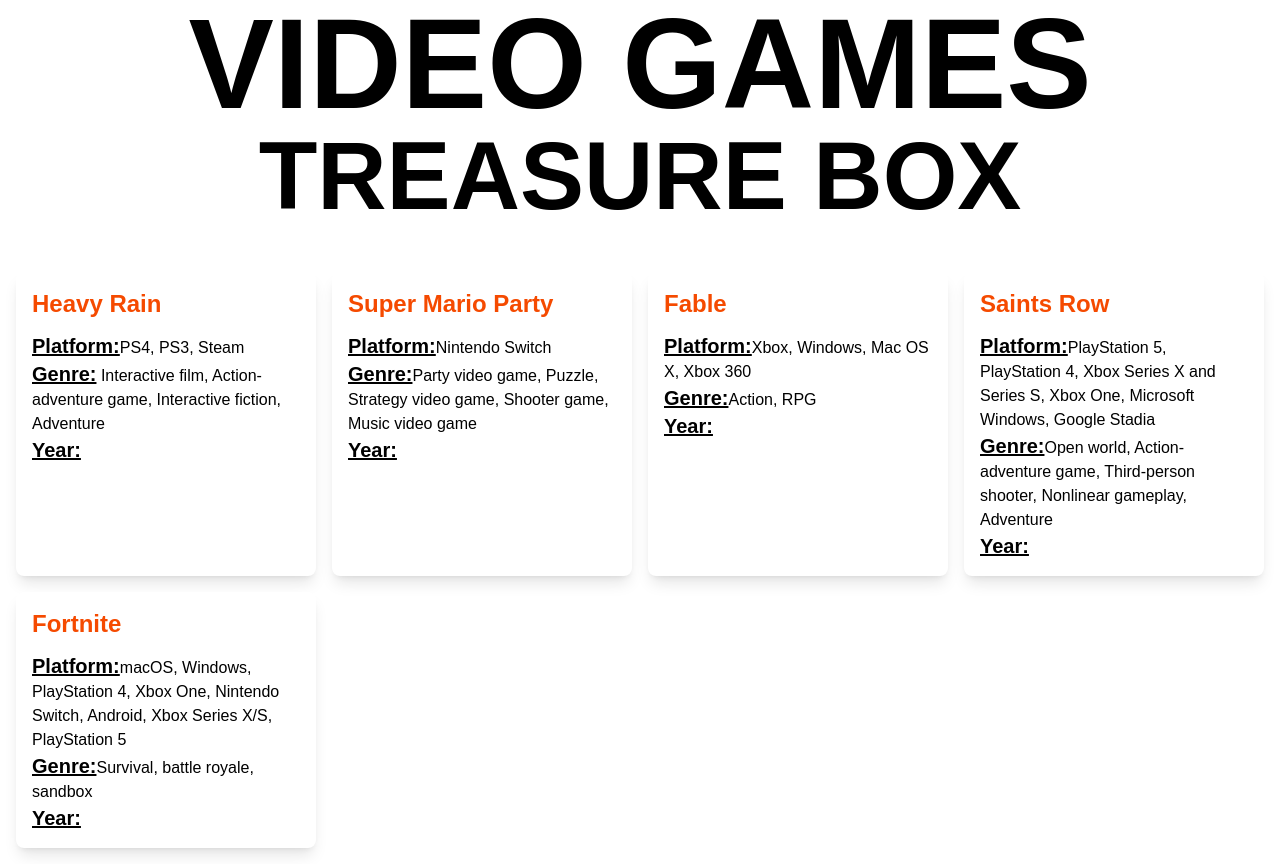
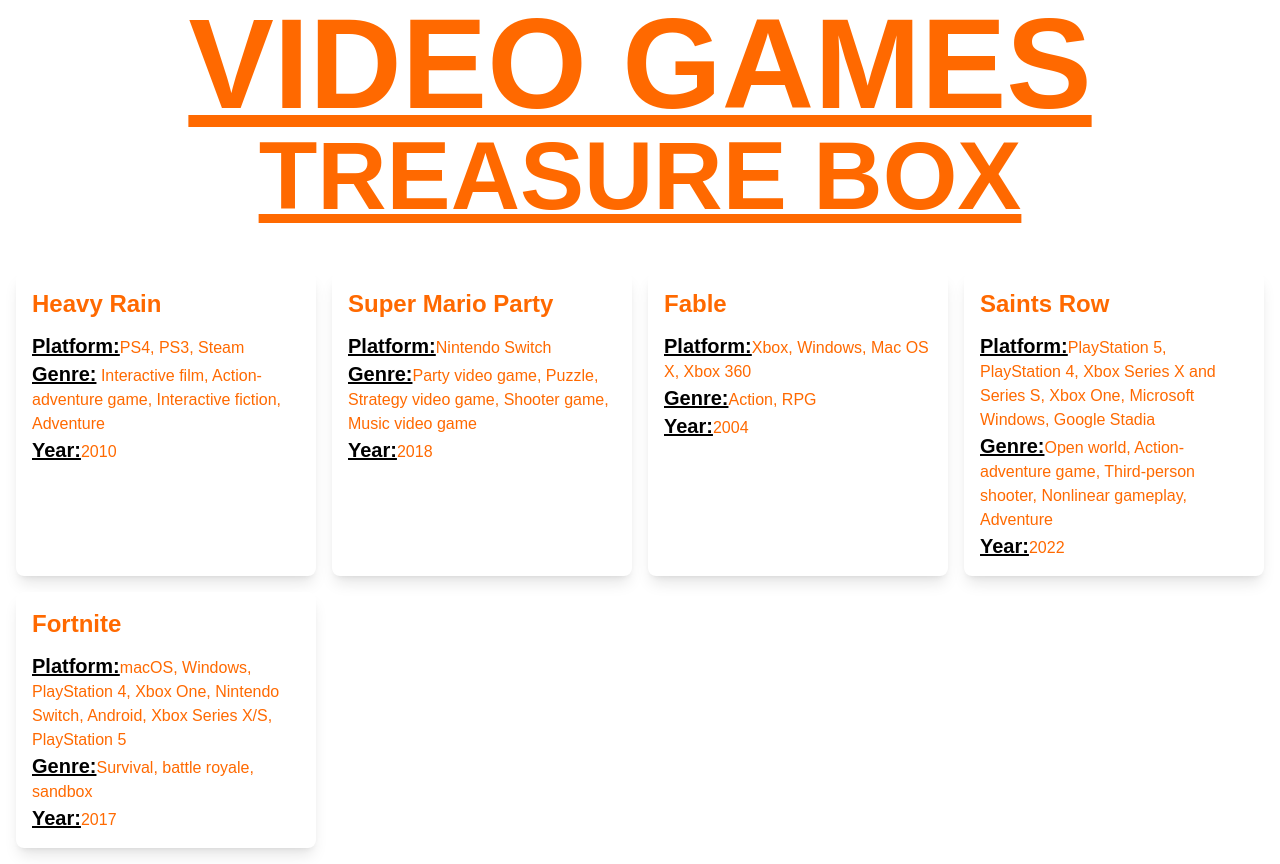
Before and after one commit to wk642/video-game-treasure-box, a React (Vite) app: page / in a window 1280 px wide. Built offline with nearby package versions, Linux system fonts and the light colour scheme; a web font is replaced by a local one.

Commit message:
Fixing up a  minor css

```diff
--- a/client/src/App.jsx
+++ b/client/src/App.jsx
@@ -7,8 +7,8 @@
   return (
     <>
       <div className="title-header">
-        <h1 className="text-9xl text-center font-bold">VIDEO GAMES</h1>
-        <h1 className="text-8xl text-center font-bold">TREASURE BOX</h1>
+        <h1 className="text-9xl text-center font-bold underline text-orange-500">VIDEO GAMES</h1>
+        <h1 className="text-8xl text-center font-bold underline text-orange-500">TREASURE BOX</h1>
       </div>
 
       <GameCards games={gamesData} />
--- a/client/src/components/GameCard.jsx
+++ b/client/src/components/GameCard.jsx
@@ -3,24 +3,24 @@
     <div className="mt-8 grid grid-cols-1 sm:grid-cols-2 md:grid-cols-3 lg:grid-cols-4 gap-4 p-4">
       {games.map((game) => (
         <div key={game.id} className="bg-white rounded-lg shadow-lg hover:shadow-2xl transition duration-300 ease-in-out p-4">
-          <h2 className="text-orange-600 text-2xl font-bold mb-3"> {game.title}</h2>
-          <p>
-            <span className="text-xl font-bold mb-3 underline">
+          <h2 className="text-orange-500 text-2xl font-bold mb-3"> {game.title}</h2>
+          <p className="text-orange-500">
+            <span className="text-black text-xl font-bold mb-3 underline">
               Platform:
             </span>
             {game.platform}
           </p>
-          <p>
-            <span className="text-xl font-bold mb-1 underline">
+          <p className="text-orange-500">
+            <span className="text-black text-xl font-bold mb-1 underline">
               Genre:
             </span>
             {game.genre}
           </p>
-          <p>
-            <span className="text-xl font-bold mb-3 underline">
+          <p className="text-orange-500">
+            <span className="text-black text-xl font-bold mb-3 underline">
               Year:
             </span>
-            {game.release_year}
+            {game.release}
           </p>
         </div>
       ))}
```
